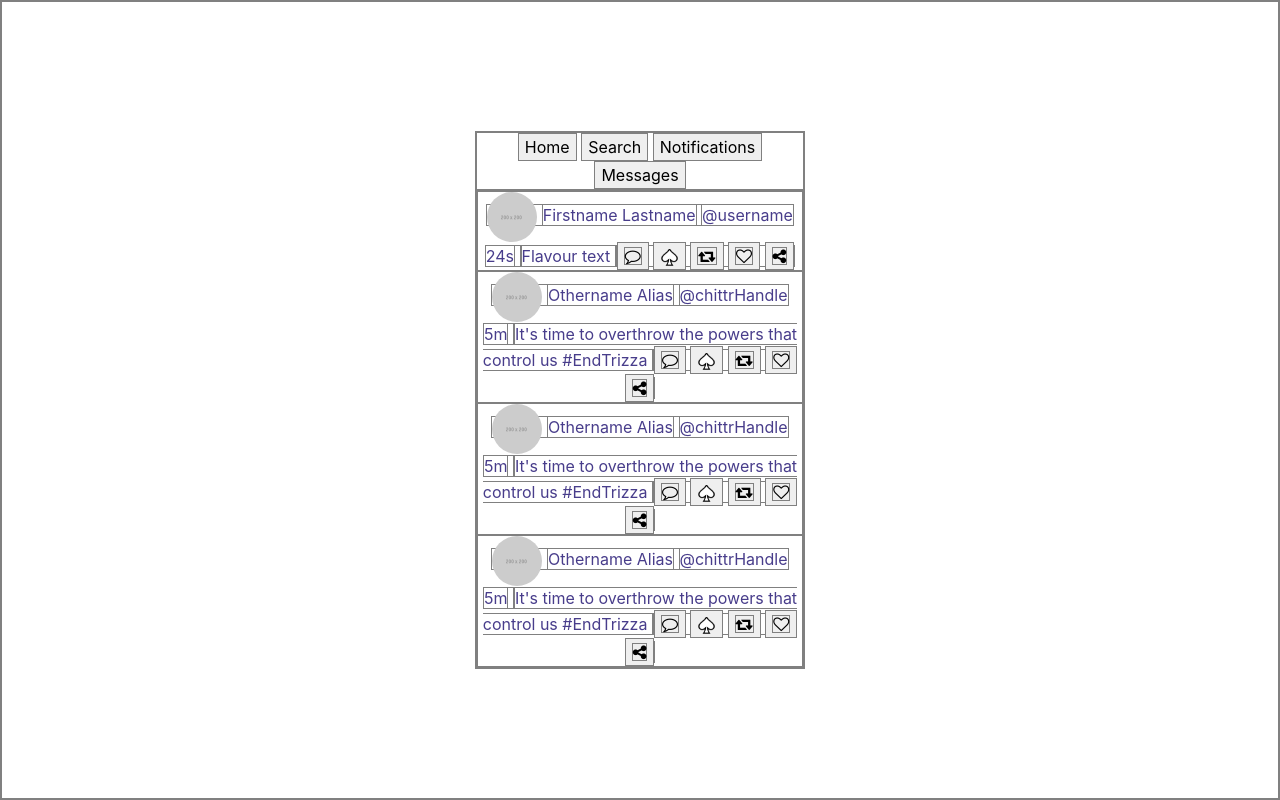
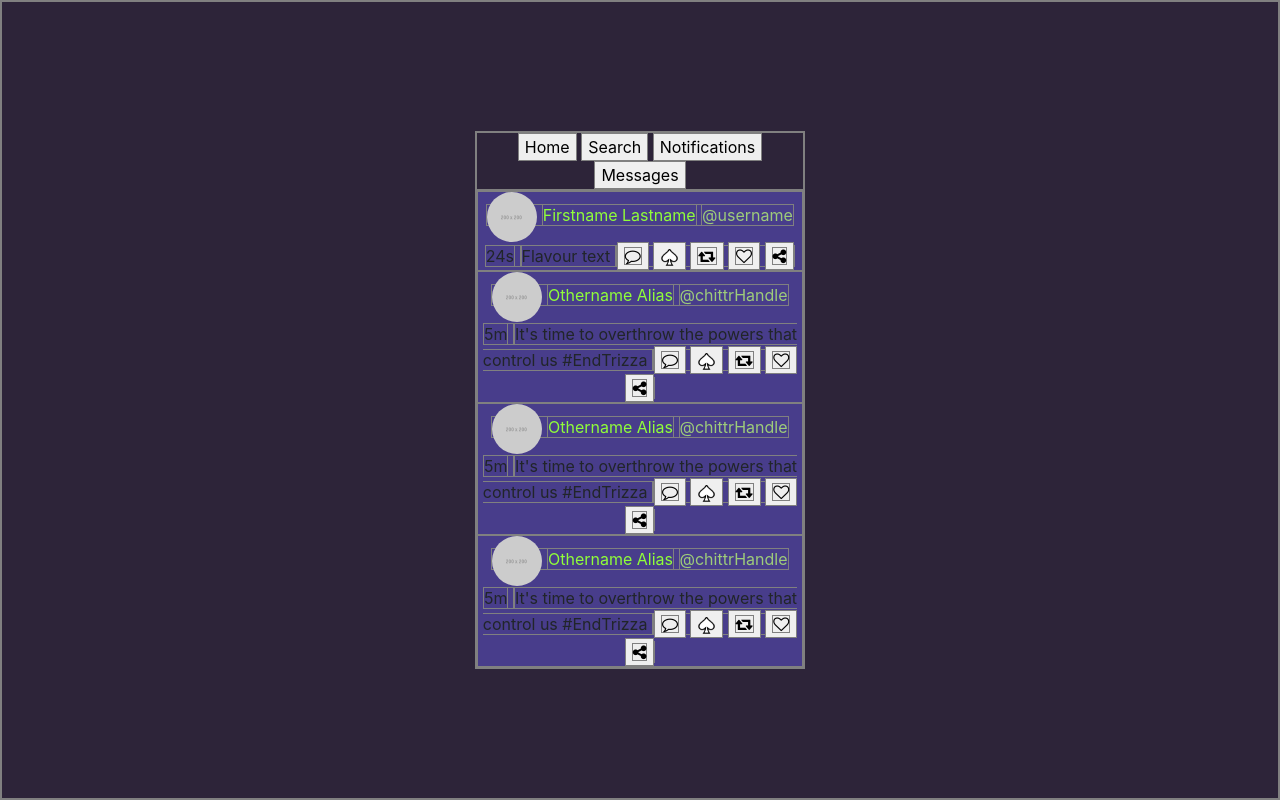
Before and after one commit to sburbd/chittr-gui, a plain HTML site: page index.html in a window 1280 px wide. Drawn offline with nearby package versions, Linux system fonts and the light colour scheme.

Commit message:
Update styles.css

```diff
--- a/styles.css
+++ b/styles.css
@@ -10,23 +10,20 @@ html{
 }
 
 body{
-  color: darkslateblue;
   max-width: 100%;
   height: 100%;
   margin: 0;
   padding: 0;
+  background-color: rgb(45, 36, 57);
 }
 
 .app-view{
   max-width: 330px;
-
-
   margin: 0;
   position: absolute;
   top: 50%;
   left: 50%;
   transform: translate(-50%, -50%);
-
   object-fit: contain;
   margin: auto;
   text-align: center;
@@ -40,6 +37,15 @@ main{
   max-width: 330px;
   max-height: 500px;
   overflow-y: scroll;
+  background-color: darkslateblue;
+}
+
+display-name{
+  color: rgb(144, 254, 57);
+}
+
+chittr-handle{
+  color: rgb(158, 204, 122)
 }
 
 .icon{
```
